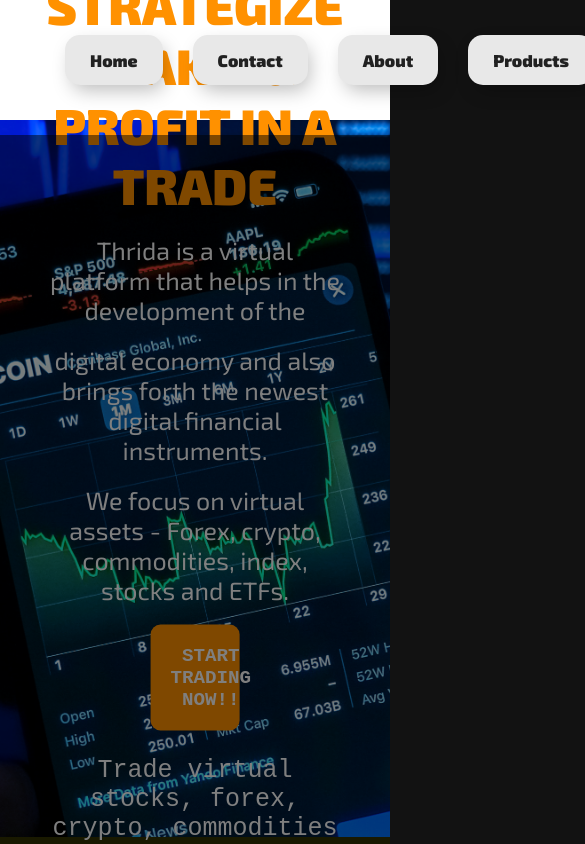
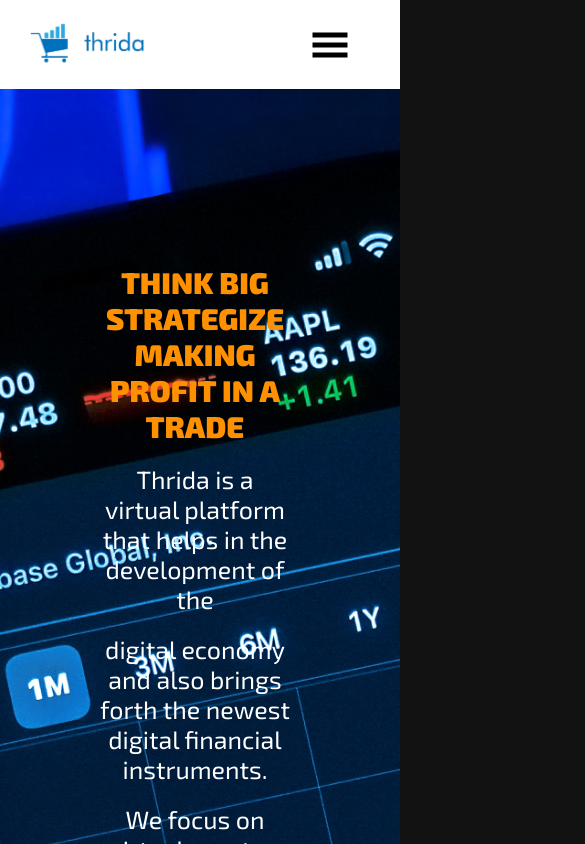
Before and after one commit to luisthe-dev/thrida, a React (Create React App) app: page / in a window 390 px wide. Shown: the top 844 px of the page, 585 px wide, since content can reach past the window. Built offline with nearby package versions, Linux system fonts and the light colour scheme; a web font is replaced by a local one.

Commit message:
responsivenes fixed

```diff
--- a/src/assets/css/Home.css
+++ b/src/assets/css/Home.css
@@ -12,6 +12,7 @@
   display: flex;
   justify-content: space-between;
   align-items: center;
+  position: relative;
 }
 
 .navbar__content {
@@ -46,12 +47,16 @@
   margin: 15px;
 }
 
+.login {
+  display: none;
+}
+
 .navbar__logo {
   display: flex;
   justify-content: center;
 }
 
-.navbar__logo img {
+.navbar__img {
   width: 25%;
   margin: 0 auto;
 }
@@ -95,6 +100,10 @@
 
 .navbar__login:hover::before {
   width: 100%;
+}
+
+.navbar__icon {
+  display: none;
 }
 
 /*Main Section Styles */
@@ -708,3 +717,321 @@
   font-weight: 900;
   margin-top: 40px;
 }
+
+/*Styles for Responsiveness*/
+
+@media (max-width: 1024px) {
+  /*.navbar__container {
+    width: 1024px;
+  }*/
+
+  .navbar__content {
+    margin-left: -30px;
+  }
+
+  .navbar__content__ul {
+    margin-left: -11px;
+  }
+
+  .navbar__img {
+    width: 70%;
+  }
+
+  .navbar__second__content ul {
+    margin-right: 9px;
+  }
+
+  .navbar__icon {
+    display: none;
+  }
+
+  .overlay {
+    display: none;
+  }
+
+  .main__section__content__text {
+    position: absolute;
+    top: 70%;
+  }
+
+  .main__landing {
+    height: 105vh;
+  }
+
+  .footer__section__content__logos__item {
+    width: 16%;
+  }
+
+  .footer__section__content__logos__item__icon_i {
+    margin-left: -2px;
+  }
+
+  .footer__section__content__logos__item__text_i {
+    margin-left: 7px;
+  }
+}
+
+@media (max-width: 768px) {
+  .navbar__container__active {
+    position: relative;
+    background: #fff;
+  }
+
+  .navbar__active__content {
+    display: flex;
+    flex-direction: column;
+    align-items: center;
+    justify-content: center;
+    background: #6668f4;
+    width: 100%;
+    height: 50vh;
+    transition: 0.5s ease-in-out;
+    position: absolute;
+    top: 96%;
+    left: 0;
+    z-index: 1;
+  }
+
+  .navbar__active__content__ul {
+    position: absolute;
+    top: 50px;
+  }
+
+  .navbar__login {
+    margin-bottom: 20px;
+  }
+
+  .navbar__content {
+    display: none;
+  }
+
+  .navbar__second__content ul {
+    display: none;
+  }
+
+  .login {
+    display: block;
+    text-align: center;
+  }
+
+  .navbar__logo {
+    margin-left: -50px;
+  }
+
+  .navbar__img {
+    width: 30%;
+    margin-left: 60px;
+  }
+
+  .navbar__hamburger {
+    margin-right: 25px;
+  }
+
+  .navbar__icon {
+    display: block;
+    width: 63px;
+    height: 80px;
+    position: absolute;
+    top: 30px;
+    right: 30px;
+    cursor: pointer;
+  }
+
+  .overlay {
+    display: none;
+  }
+
+  .main__section__content__text {
+    position: absolute;
+    top: 60%;
+  }
+
+  .main__landing {
+    height: 95vh;
+  }
+
+  .footer__section__content__logos__item__icon {
+    display: none;
+  }
+
+  .footer__section__content__logos__item__icon_i {
+    display: none;
+  }
+
+  .footer__section__content__logos__item__icon__i {
+    display: none;
+  }
+
+  .footer__section__content__logos__item__text_i {
+    margin-left: 0px;
+  }
+}
+
+@media screen and (min-width: 360px) and (max-width: 640px) {
+  .navbar__container {
+    width: 400px;
+    position: relative;
+  }
+
+  .navbar__container__active {
+    position: relative;
+    background: #fff;
+    width: 400px;
+  }
+
+  .navbar__active__content {
+    display: flex;
+    flex-direction: column;
+    align-items: center;
+    justify-content: center;
+    background: #6668f4;
+    width: 400px;
+    height: 70vh;
+    transition: 0.5s ease-in-out;
+    position: absolute;
+    top: 101%;
+    left: 0;
+    z-index: 1;
+  }
+
+  .navbar__active__content__ul {
+    position: absolute;
+    top: 50px;
+  }
+
+  .navbar__login {
+    margin-bottom: 20px;
+  }
+  .navbar__hamburger {
+    margin-right: 25px;
+  }
+
+  .navbar__icon {
+    display: block;
+    width: 40px;
+    height: 40px;
+    position: absolute;
+    top: 25px;
+    right: 50px;
+    cursor: pointer;
+  }
+
+  .login {
+    display: block;
+    text-align: center;
+  }
+
+  .main__section__content {
+    width: 400px;
+  }
+
+  .main__text__section {
+    text-align: center;
+    font-size: 30px;
+  }
+
+  .main__section__content__text {
+    position: absolute;
+    top: 100%;
+    text-align: center;
+  }
+
+  .main__landing {
+    height: 175vh;
+  }
+
+  .main__section__content__text__button {
+    width: 90%;
+  }
+
+  .second__section__container {
+    width: 400px;
+  }
+
+  .context__text_i {
+    text-align: center;
+    margin: 5px;
+  }
+
+  .second__features__minimum {
+    margin: 5px;
+  }
+
+  .third__section__container {
+    width: 400px;
+  }
+
+  .third__section__thrida {
+    margin: 12px;
+  }
+
+  .third__section__content__create {
+    width: 85px;
+    height: 85px;
+  }
+
+  .third__section__content__create__icon {
+    width: 40px;
+    height: 50px;
+  }
+
+  .third__section__content__create_fa {
+    margin: 0px;
+    width: 85px;
+    height: 85px;
+  }
+
+  .third__section__content__create_gi {
+    width: 85px;
+    height: 85px;
+  }
+
+  .third__section__content__create__button__item {
+    width: 90%;
+    margin: 4px;
+  }
+
+  .third__section__content__steps {
+    margin: 12px;
+  }
+
+  .third__section__content__create__text {
+    margin: 5px;
+  }
+
+  .fourth__section__container {
+    width: 400px;
+  }
+
+  .footer__section__container {
+    width: 400px;
+  }
+
+  .footer__section__title {
+    margin: 10px;
+  }
+
+  .footer__section__content__logos {
+    display: flex;
+    flex-direction: column;
+    align-items: center;
+    justify-content: center;
+  }
+
+  .footer__section__content__logos__item {
+    width: 50%;
+    padding: 10px;
+    margin-bottom: 15px;
+  }
+
+  .footer__section__context {
+    display: flex;
+    flex-direction: column;
+    align-items: center;
+    justify-content: center;
+  }
+
+  .footer__section__copy__right__text__content {
+    margin: 10px;
+  }
+}
--- a/src/pages/Main/NavBar.jsx
+++ b/src/pages/Main/NavBar.jsx
@@ -1,21 +1,44 @@
-import React from 'react';
+import React, { useState } from 'react';
 import { Link } from "react-router-dom";
-/*import { useNavigate } from 'react-router-dom';*/
+import { GiHamburgerMenu } from "react-icons/gi";
+import { FaTimes } from "react-icons/fa";
+
 const NavBar = () => {
-    /*const navigate = useNavigate();*/
+    const [click, setClick] = useState(false);
+
     return (
         <div>
-            <div className="navbar__container">
-                <div className="navbar__content">
+            <div className={
+                click ? "navbar__container__active" : "navbar__container"
+            }>
+                <div className={
+                    click ? "navbar__active__content" : "navbar__content"
+                }>
                     <ul>
                         <li className='navbar__login'>Home</li>
-                        <li className="navbar__login">Contact</li>
-                        <li className='navbar__login'>About</li>
+                        <li className="navbar__login" onClick={() =>
+                            window.scrollTo({
+                                top: 10000,
+                                behavior: "smooth"
+                            })
+                        }>Contact</li>
+                        <li className='navbar__login' onClick={() =>
+                            window.scrollTo({
+                                top: 2330,
+                                behavior: "smooth"
+                            })
+                        }>About</li>
                         <li className="navbar__login">Products</li>
+                        <Link to={"/signin"}>
+                            <li className="navbar__login login">Login</li>
+                        </Link>
+                        <Link to={"/signup"}>
+                            <li className='navbar__login login'>Signup</li>
+                        </Link>
                     </ul>
                 </div>
                 <div className="navbar__logo">
-                    <img src="/public_assets/images/Thrida-01-02.png" alt="Thrida" />
+                    <img src="/public_assets/images/Thrida-01-02.png" alt="Thrida" className="navbar__img" />
                 </div>
                 <div className="navbar__second__content">
                     <ul>
@@ -26,6 +49,12 @@ const NavBar = () => {
                             <li className='navbar__login'>Signup</li>
                         </Link>
                     </ul>
+                    <div className="navbar__hamburger">
+                        {click ? <FaTimes onClick={() => setClick(!click)} className="navbar__icon" /> :
+
+                            <GiHamburgerMenu onClick={() => setClick(!click)} className="navbar__icon" />
+                        }
+                    </div>
                 </div>
             </div>
         </div>
```
